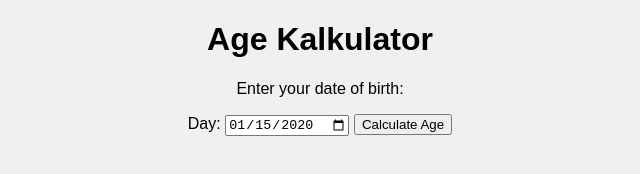
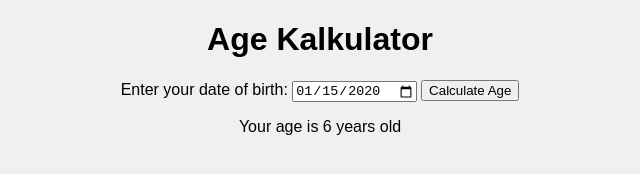
Before and after one commit to Devjack404/Learn-JavaScript, a plain HTML site: page age_kalkulator/index.html in a window 1280 px wide. Both pictures are taken after typing "2020-01-15" into the empty fields and a click on the button "Calculate Age". Shown: the whole page, without its empty margins (320-960 px from the left). Drawn offline with Linux system fonts and the light colour scheme.

Commit message:
membuat full logic untuk age kalkulator

```diff
--- a/age_kalkulator/index.html
+++ b/age_kalkulator/index.html
@@ -8,12 +8,11 @@
 </head>
 <body>
 	<h1>Age Kalkulator</h1>
-  <p>Enter your date of birth:</p>
   <div>
-    <label for="day">Day:</label>
+    <label for="birthday">Enter your date of birth:</label>
     <input type="date" id="birthday" name="birthday">
-    <button>Calculate Age</button>
-    <p id="result"></p>
+    <button class="calculate">Calculate Age</button>
+    <p id="result">Your age is 21 years old</p>
   </div>
 
   <script src="script.js"></script>
--- a/age_kalkulator/script.js
+++ b/age_kalkulator/script.js
@@ -0,0 +1,33 @@
+let calculate = document.querySelector('.calculate');
+const result = document.getElementById('result');
+const birthDay = document.getElementById('birthday');
+
+
+function calculateAge() {
+  const birthDayValue = birthDay.value;
+  if(birthDayValue === ""){
+    alert('Please enter your birthday !');
+  }
+  else{
+    const age = getAge(birthDayValue);
+    result.innerText = `Your age is ${age} ${age > 1 ? "years" : "year"} old`;
+  }
+}
+
+function getAge (birthDayValue){
+  const currentDate = new Date();
+  const birthDayDate = new Date(birthDayValue);
+  let age = currentDate.getFullYear() - birthDayDate.getFullYear();
+  const month = currentDate.getMonth() - birthDayDate.getMonth()
+
+
+  if(
+    month < 0 ||
+    (month === 0 && currentDate.getDate() < birthDayDate.getDate())
+  ) {
+    age--;
+  }
+  return age;
+}
+
+calculate.addEventListener('click', calculateAge);
```
